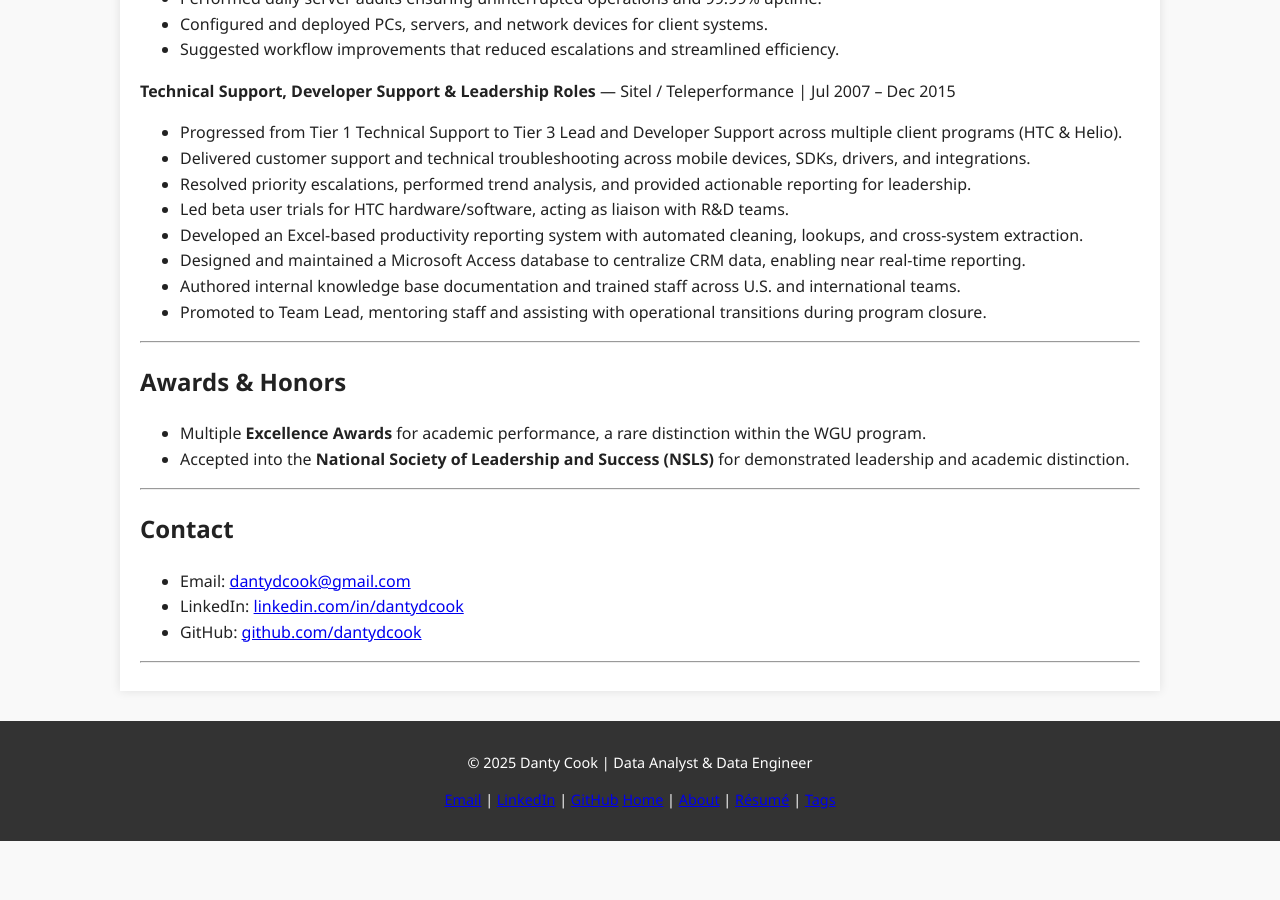
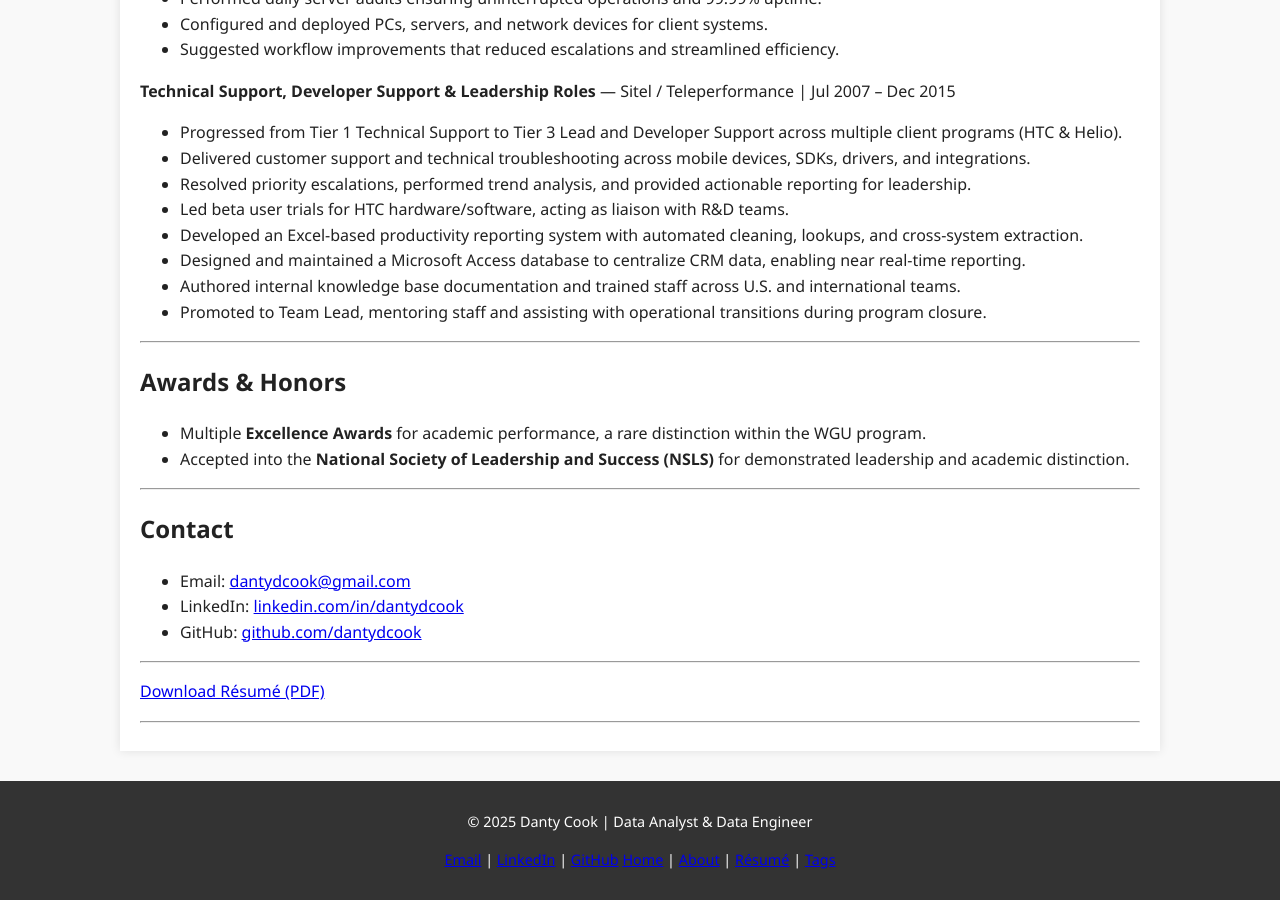
Before and after one commit to DantyDCook/portfolio, a Jekyll site: the page built from _pages/resume.md, in a window 1280 px wide and 900 px high, scrolled down 2975 px. Built offline with Jekyll 4.4.1, drawn with Linux system fonts in a browser that asks for light colours; before the commit the page ends 3816 px from its top, so only the background shows below that; some of the changed lines change nothing that is shown.

Commit message:
adding resume pdf to assets and updating resume.md to include download link

```diff
--- a/_pages/resume.md
+++ b/_pages/resume.md
@@ -132,11 +132,7 @@ Built an unsupervised ML pipeline with PCA + KMeans to uncover distinct customer
 - GitHub: [github.com/dantydcook](https://github.com/dantydcook)
 
 ---
-<!--
-**(Optional — You can also link a PDF Résumé download here if you want.)**
 
-Example:
+[Download Résumé (PDF)](/portfolio/assets/resume/Danty_Cook_Resume_DE.pdf)
 
-[Download Résumé (PDF)](/portfolio/assets/resume/DantyCook_Resume.pdf)
-
--->
+---
```
